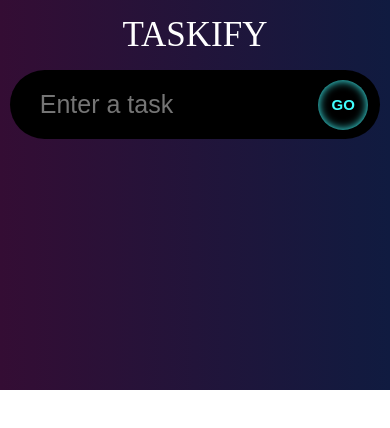
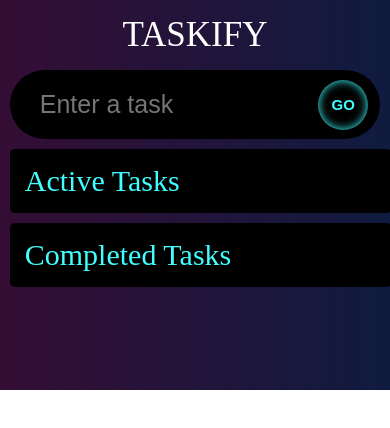
Before and after one commit to lavarinimoreira/synthwave-taskify, a React (Create React App) app: page / in a window 390 px wide. Shown: the top 428 px of the page. Built offline with nearby package versions, Linux system fonts and the light colour scheme; a web font is replaced by a local one.

Commit message:
adding styles

```diff
--- a/src/components/TodoList.tsx
+++ b/src/components/TodoList.tsx
@@ -3,24 +3,43 @@
 import SingleTodo from './SingleTodo';
 import './styles.css'
 
-interface Props{
-    todos: Todo[];
-    setTodos: React.Dispatch<React.SetStateAction<Todo[]>>;
+interface Props {
+  todos: Todo[];
+  setTodos: React.Dispatch<React.SetStateAction<Todo[]>>;
 }
 
-const TodoList: React.FC<Props> = ( { todos, setTodos } ) => {
+const TodoList: React.FC<Props> = ({ todos, setTodos }) => {
   return (
-    <div className='todos'>
-      {todos.map(todo => (
-        <SingleTodo
-            todo={ todo }
-            key={ todo.id }
-            todos={ todos }
-            setTodos={ setTodos }
-        />
-      ))}
+    <div className="container">
+      <div className="todos">
+        <span className="todos__heading">
+          Active Tasks
+        </span>
+        {todos.map((todo) =>
+          <SingleTodo
+            todo={todo}
+            todos={todos}
+            key={todo.id}
+            setTodos={setTodos}
+          />
+        )}
+      </div>
+
+      <div className="todos remove">
+        <span className="todos__heading">
+          Completed Tasks
+        </span>
+        {todos.map((todo) =>
+          <SingleTodo
+            todo={todo}
+            todos={todos}
+            key={todo.id}
+            setTodos={setTodos}
+          />
+        )}
+      </div>
     </div>
-  )
+  );
 }
 
 export default TodoList
--- a/src/components/styles.css
+++ b/src/components/styles.css
@@ -5,7 +5,7 @@
 
 .input{
     display: flex;
-    width: 85%;
+    width: 95%;
     position: relative;
     align-items: center;
 }
@@ -55,21 +55,41 @@
     transform: scale(0.8);
 }
 
+.container{
+    display: flex;
+    width: 95%;
+    margin-top: 10px;
+    justify-content: space-between;
+    align-items: flex-start;
+}
+
 .todos{
     display: flex;
-    justify-content: space-evenly;
-    width: 90%;
-    flex-wrap: wrap;
+    width: 47.5%;
+    flex-direction: column;
+    padding: 15px;
+    border-radius: 5px;
+    background-color: black;
+}
+
+.todos__heading{
+    color: #40ffff;
+    font-size: 30px;
 }
 
 .todos__single{
     display: flex;
-    width: 29.5%;
     border-radius: 5px;
     padding: 20px;
     margin-top: 15px;
     box-shadow: inset 0 0 10px #40ffff;
     background-color: black;
+    transition: 0.2s;
+}
+
+.todos__single:hover{
+    transform: scale(1.015);
+    box-shadow: inset 0 0 20px #40ffff;
 }
 
 .todos__single--text{
@@ -97,9 +117,11 @@
     color: #40ffff;
 }
 
-@media (max-width:1200px){
-    .todos__single{
-        width: 40%;
+
+
+@media (max-width:1100px){
+    .todos{
+        width: 45%;
     }
 }
 
@@ -109,8 +131,11 @@
     }
     .todos{
         width: 95%;
+        margin-bottom: 10px;
     }
-    .todos__single{
-        width: 100%;
+
+    .container{
+        width: 95%;
+        flex-direction: column;
     }
 }
```
